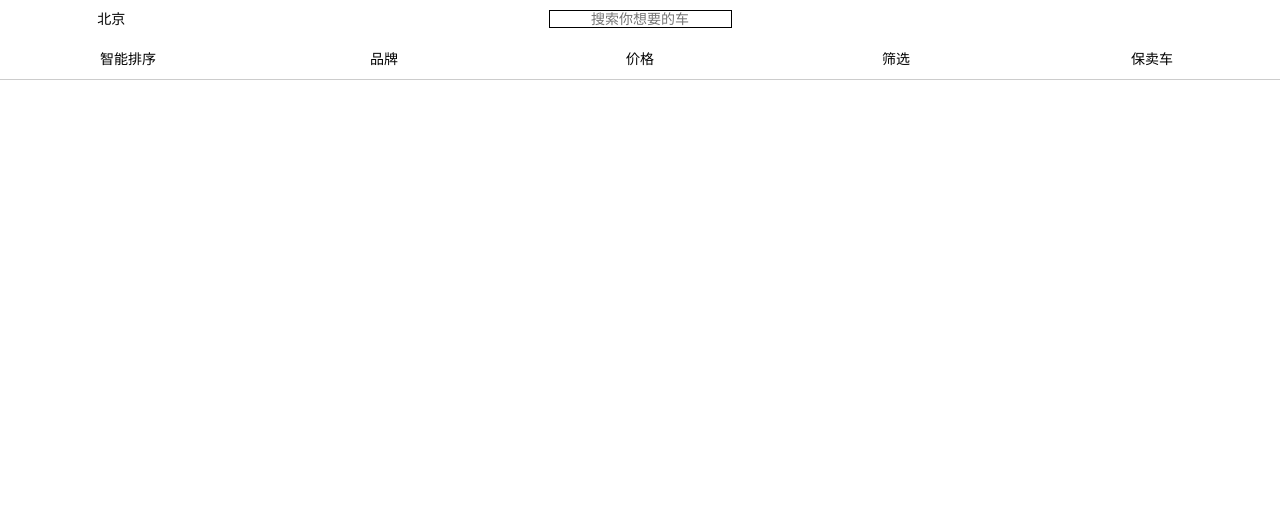
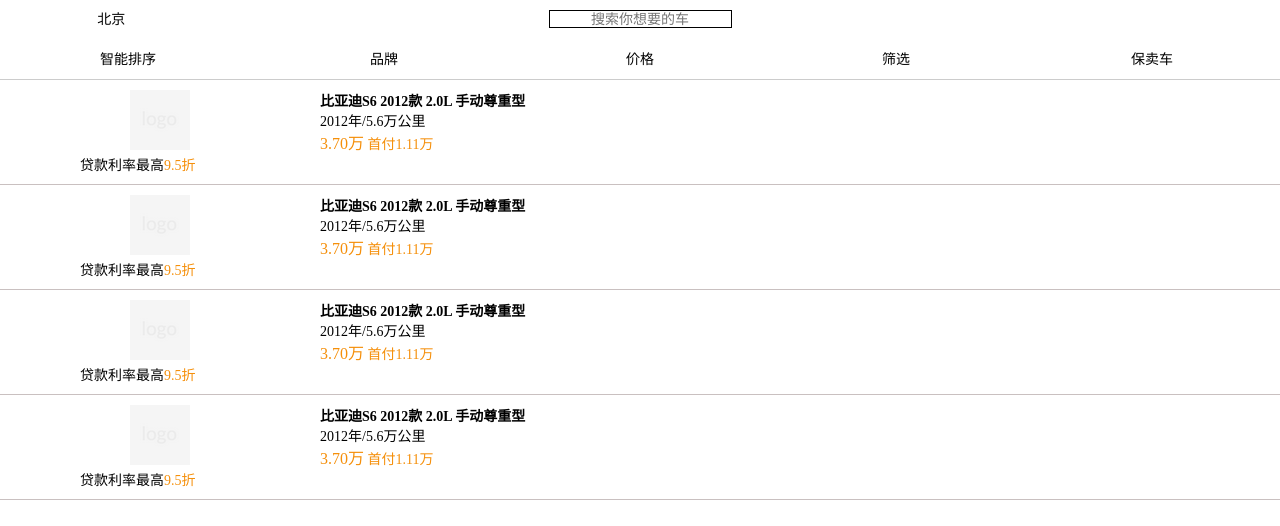
Before and after one commit to zsz19981227/H5-test, a plain HTML site: page day2/index.html in a window 1280 px wide. Drawn offline with Linux system fonts and the light colour scheme.

Commit message:
新添加

```diff
--- a/day2/css/style.scss
+++ b/day2/css/style.scss
@@ -70,3 +70,34 @@
         }
     }
 }
+
+section {
+    width: 100%;
+    .cont {
+        width: 100%;
+        padding: .1rem 0;
+        border-bottom: 1px solid rgb(201, 192, 192);
+        dl {
+            display: flex;
+            dt {
+                flex: 1;
+                text-align: center;
+            }
+            dd {
+                flex: 3;
+                .ee {
+                    color: rgb(245, 143, 10);
+                    span {
+                        font-size: .16rem;
+                    }
+                }
+            }
+        }
+        .qw {
+            margin-left: .8rem;
+            span {
+                color: rgb(245, 143, 10)
+            }
+        }
+    }
+}
--- a/day2/index.html
+++ b/day2/index.html
@@ -27,7 +27,52 @@
                 </ul>
             </div>
         </header>
-        <section></section>
+        <section>
+            <div class="cont">
+                <dl>
+                    <dt><img src="./img/img_03.gif" alt=""></dt>
+                    <dd>
+                        <h1>比亚迪S6 2012款 2.0L 手动尊重型</h1>
+                        <p>2012年/5.6万公里</p>
+                        <p class="ee"><span>3.70万</span> 首付1.11万</p>
+                    </dd>
+                </dl>
+                <P class="qw">贷款利率最高<span>9.5折</span></P>
+            </div>
+            <div class="cont">
+                <dl>
+                    <dt><img src="./img/img_03.gif" alt=""></dt>
+                    <dd>
+                        <h1>比亚迪S6 2012款 2.0L 手动尊重型</h1>
+                        <p>2012年/5.6万公里</p>
+                        <p class="ee"><span>3.70万</span> 首付1.11万</p>
+                    </dd>
+                </dl>
+                <P class="qw">贷款利率最高<span>9.5折</span></P>
+            </div>
+            <div class="cont">
+                <dl>
+                    <dt><img src="./img/img_03.gif" alt=""></dt>
+                    <dd>
+                        <h1>比亚迪S6 2012款 2.0L 手动尊重型</h1>
+                        <p>2012年/5.6万公里</p>
+                        <p class="ee"><span>3.70万</span> 首付1.11万</p>
+                    </dd>
+                </dl>
+                <P class="qw">贷款利率最高<span>9.5折</span></P>
+            </div>
+            <div class="cont">
+                <dl>
+                    <dt><img src="./img/img_03.gif" alt=""></dt>
+                    <dd>
+                        <h1>比亚迪S6 2012款 2.0L 手动尊重型</h1>
+                        <p>2012年/5.6万公里</p>
+                        <p class="ee"><span>3.70万</span> 首付1.11万</p>
+                    </dd>
+                </dl>
+                <P class="qw">贷款利率最高<span>9.5折</span></P>
+            </div>
+        </section>
     </div>
 </body>
 <script src="./js/jquery-1.8.3.min.js"></script>
```
Also changed, not shown: day2/css/style.css, day2/css/style.min.css, day2/img/img_03.gif (added).
